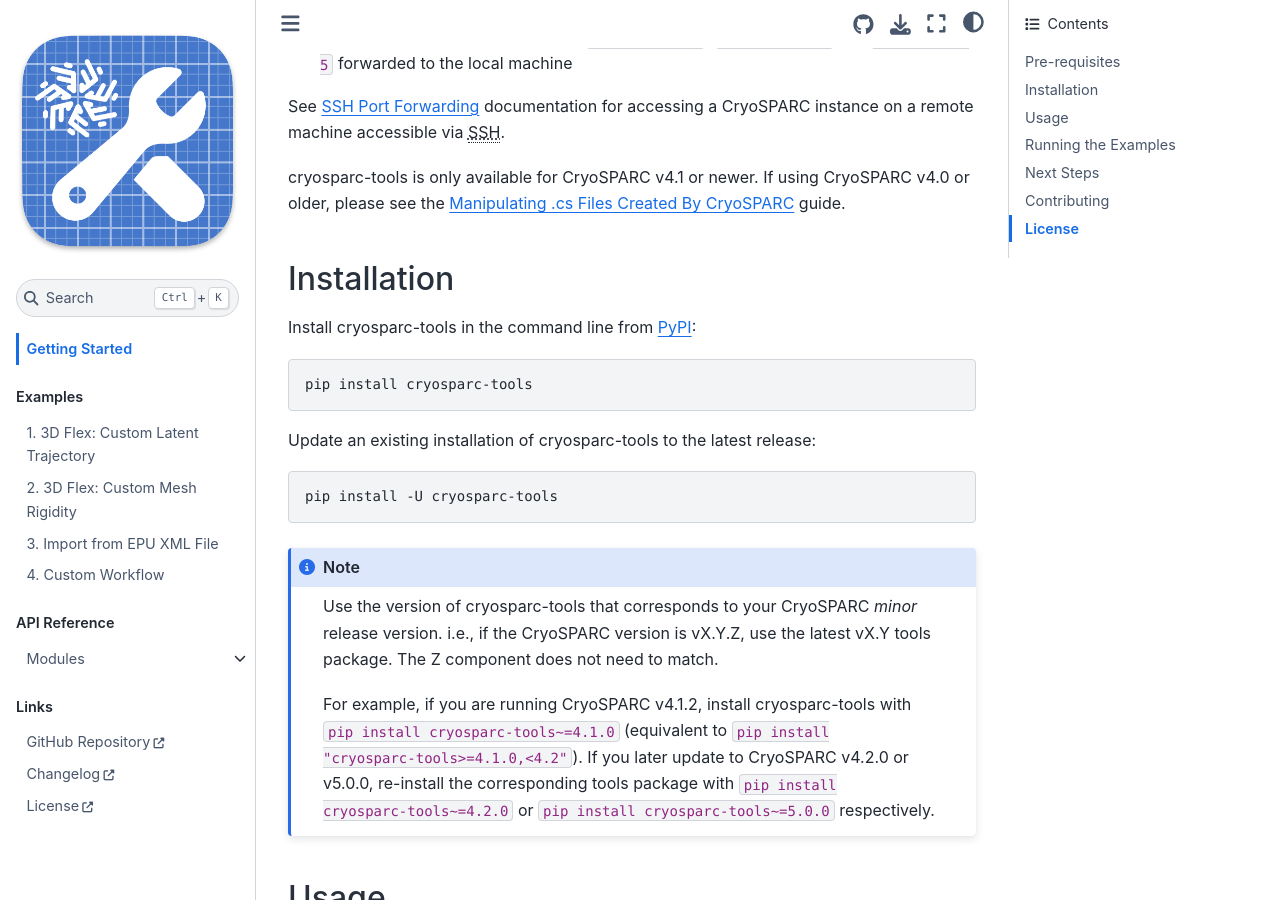
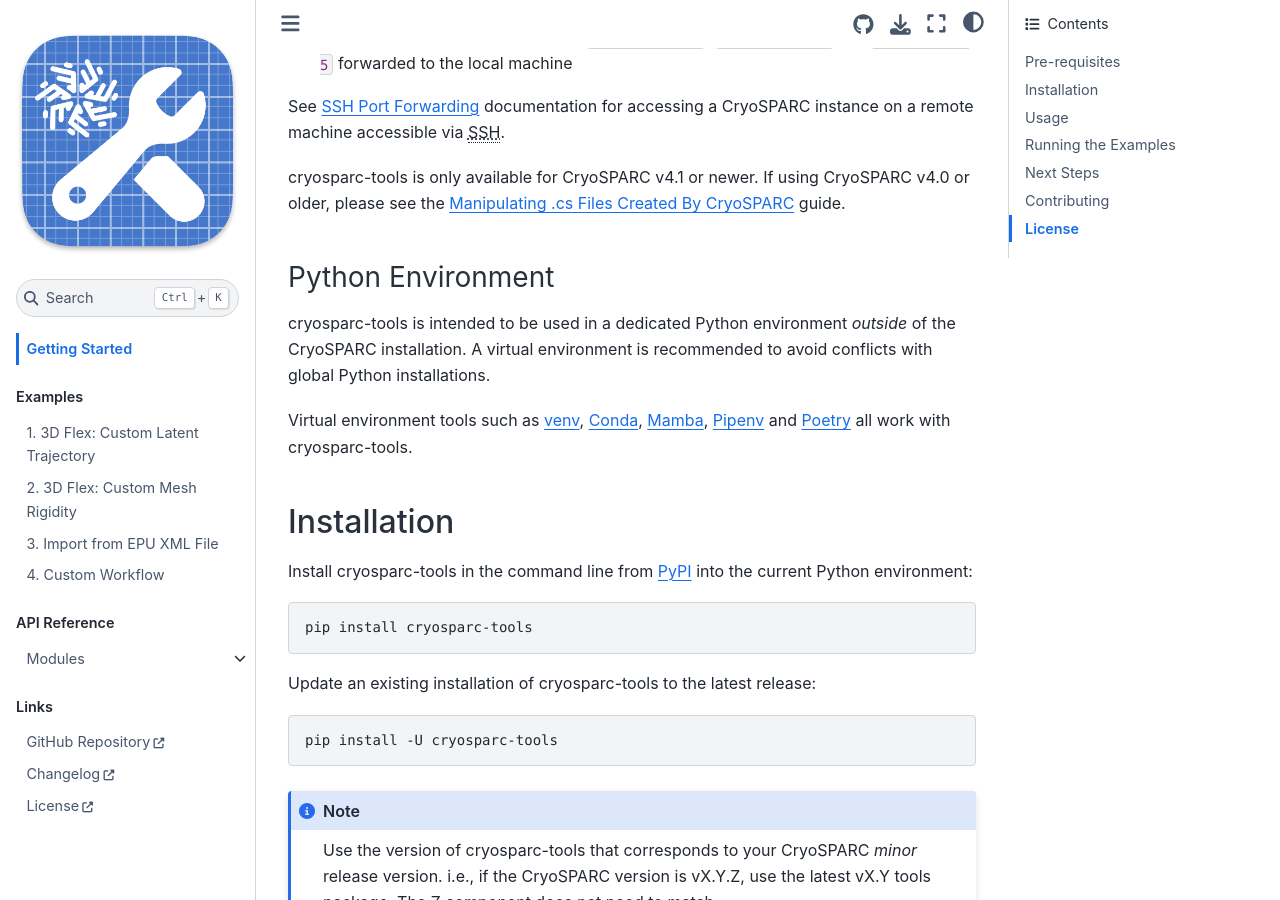
Before and after one commit to cryoem-uoft/cryosparc-tools, a Jupyter Book: the page built from docs/intro.md, in a window 1280 px wide and 900 px high, scrolled down 1463 px. Built offline with Jupyter Book 1.0.4 settings and Sphinx 7.4.7 and the Sphinx Book theme 1.1.4, drawn with Linux system fonts in a browser that asks for light colours; pages that are not in the unit, such as notebooks, are missing from menus.

Commit message:
docs: include note about python virtual environment

````diff
--- a/docs/intro.md
+++ b/docs/intro.md
@@ -34,9 +34,23 @@
 
 cryosparc-tools is only available for CryoSPARC v4.1 or newer. If using CryoSPARC v4.0 or older, please see the [Manipulating .cs Files Created By CryoSPARC](https://guide.cryosparc.com/setup-configuration-and-management/software-system-guides/manipulating-.cs-files-created-by-cryosparc) guide.
 
+### Python Environment
+
+cryosparc-tools is intended to be used in a dedicated Python environment
+_outside_ of the CryoSPARC installation. A virtual environment is recommended to
+avoid conflicts with global Python installations.
+
+Virtual environment tools such as
+[venv](https://docs.python.org/3/tutorial/venv.html),
+[Conda](https://docs.conda.io/en/latest/),
+[Mamba](https://mamba.readthedocs.io/en/latest/),
+[Pipenv](https://pipenv.pypa.io/en/latest/) and
+[Poetry](https://python-poetry.org) all work with cryosparc-tools.
+
 ## Installation
 
-Install cryosparc-tools in the command line from [PyPI](https://pypi.org):
+Install cryosparc-tools in the command line from [PyPI](https://pypi.org) into
+the current Python environment:
 
 ```sh
 pip install cryosparc-tools
````
